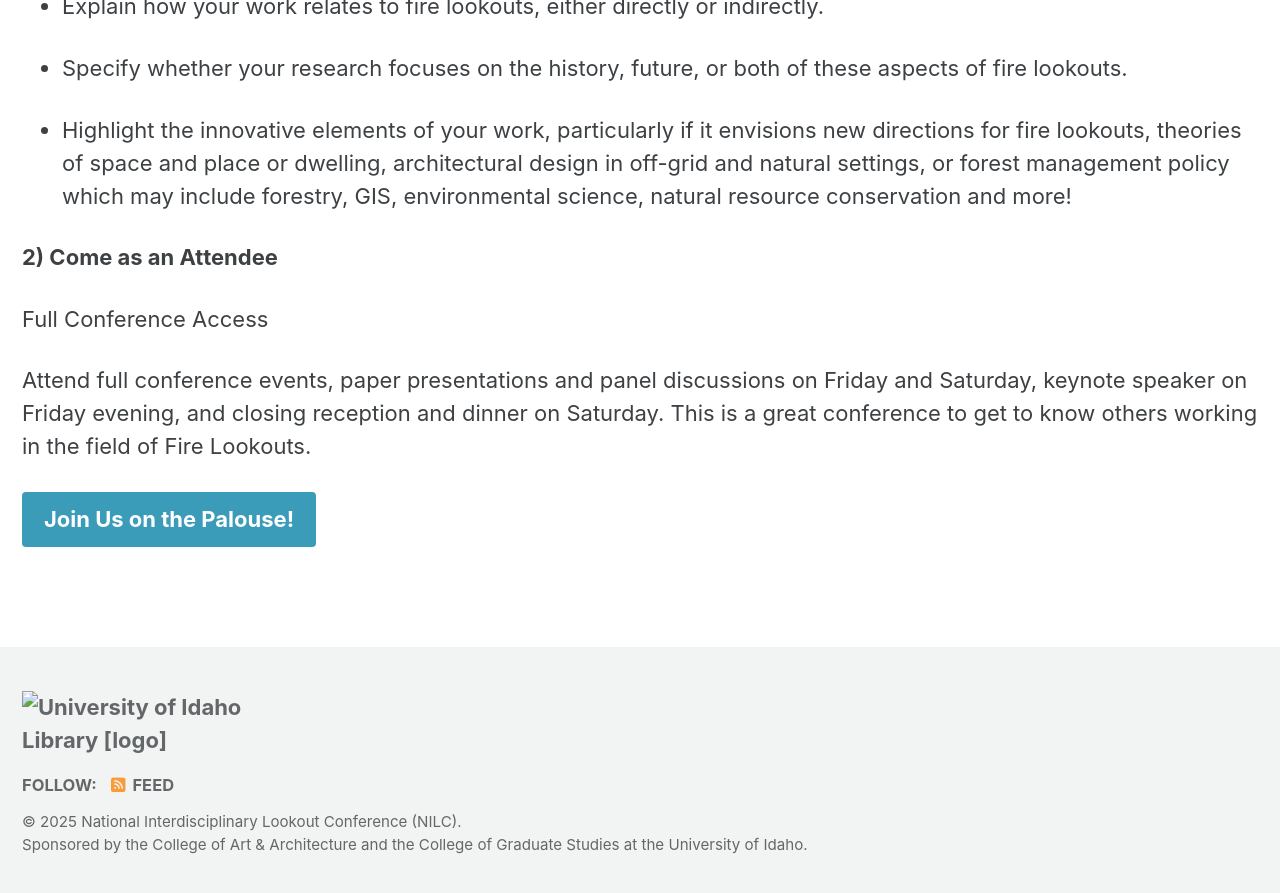
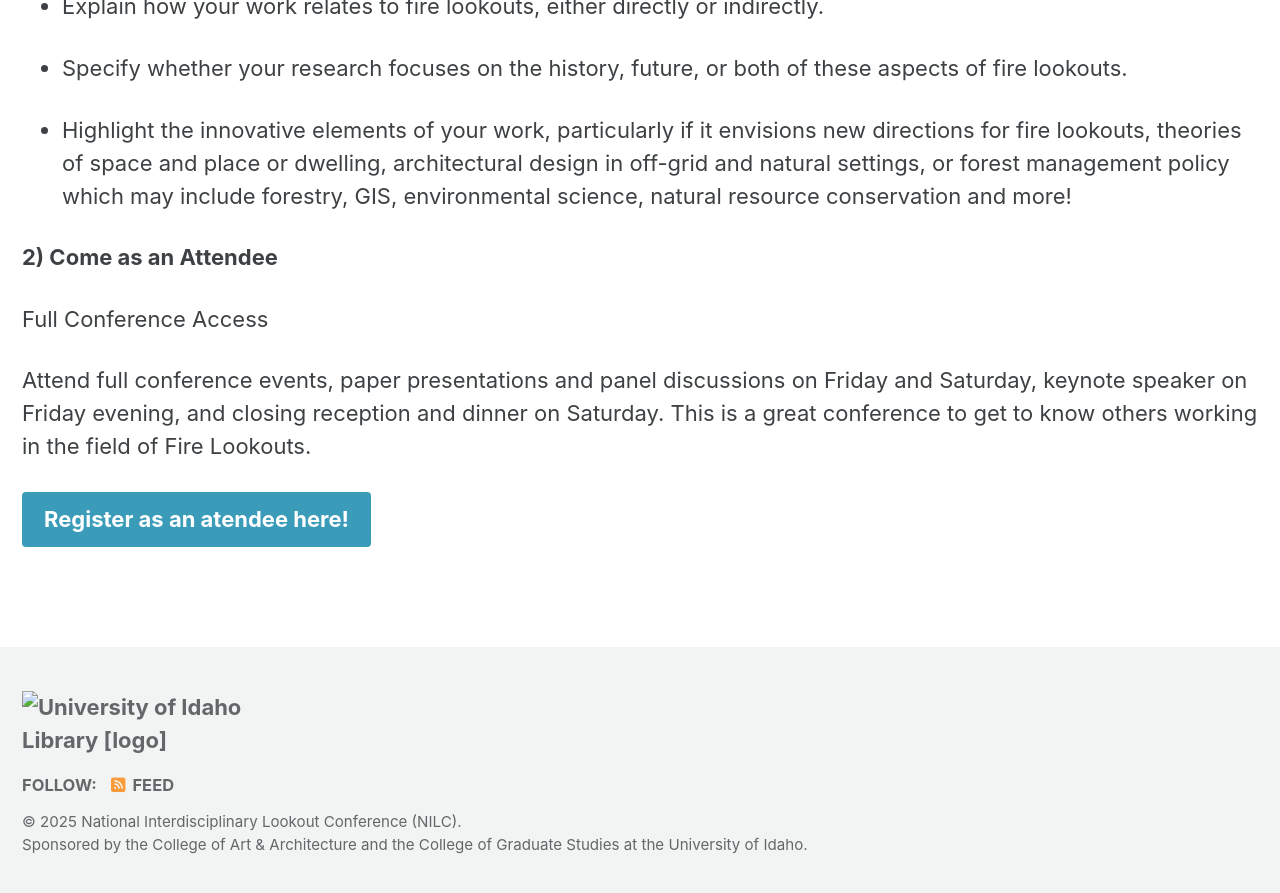
Before and after one commit to lookoutconference/lookoutconference.github.io, a Jekyll site: the page built from pages/participate.md, in a window 1280 px wide and 900 px high, scrolled down 1215 px. Shown: the top 893 px of the window. Built offline with Jekyll 4.4.1, drawn with Linux system fonts in a browser that asks for light colours; cached includes are drawn as plain includes; our own code applies the rules of GitHub Pages for plain Markdown files.

Commit message:
Update participate.md

```diff
--- a/pages/participate.md
+++ b/pages/participate.md
@@ -44,4 +44,4 @@ Full Conference Access
 
 Attend full conference events, paper presentations and panel discussions on Friday and Saturday, keynote speaker on Friday evening, and closing reception and dinner on Saturday. This is a great conference to get to know others working in the field of Fire Lookouts.
 
-[Join Us on the Palouse!](../join/){: .btn .btn--info .btn--large}
+[Register as an atendee here!](../join/){: .btn .btn--info .btn--large}
```
